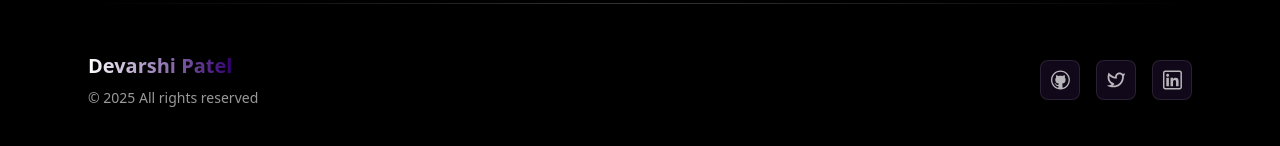
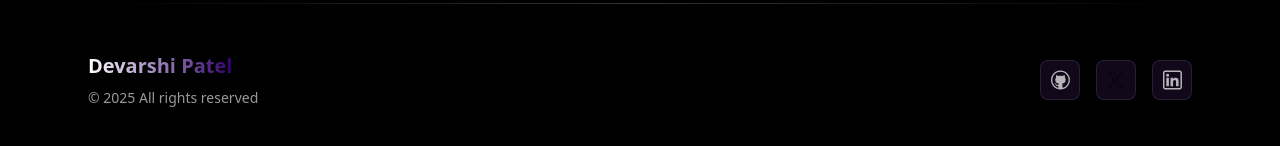
Before and after one commit to PatelGH0512/Devarshi-Portfolio, a Next.js app: page / in a window 1280 px wide. Shown: the part 7261-7407 px from the top of the page. Built offline with nearby package versions, Linux system fonts and the light colour scheme.

Commit message:
x icon changed

```diff
--- a/data/index.tsx
+++ b/data/index.tsx
@@ -188,7 +188,7 @@ export const socialMedia = [
   },
   {
     id: 2,
-    img: "/twit.svg",
+    img: "/x.svg",
     link: "https://x.com/Patelyrrrrr",
   },
   {
```
Also changed, not shown: public/x.svg (added).
